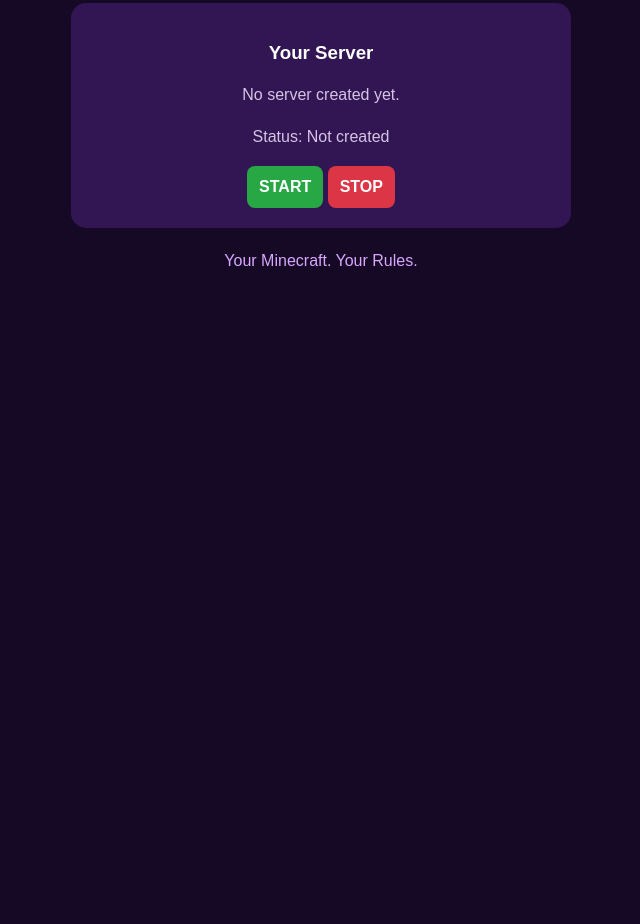
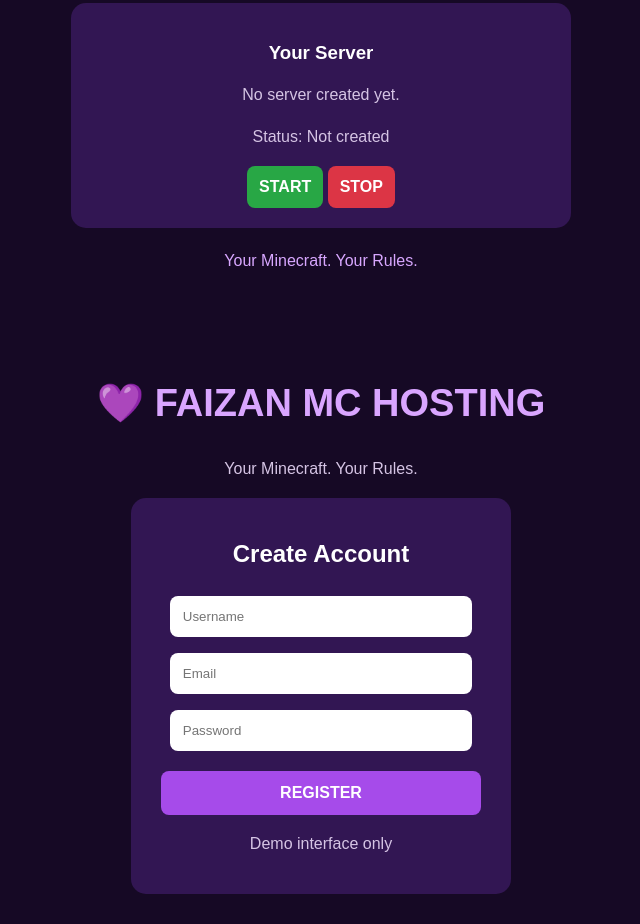
Before and after one commit to faizanmeezannittur-create/faizan-mc-hosting, a plain HTML site: page index.html in a window 1280 px wide. Shown: the part 1453-2377 px from the top of the page, without its empty margins (319-959 px from the left). Before the commit the page ends 1772 px from the top, so only its background shows below. Drawn offline with Linux system fonts and the light colour scheme.

Commit message:
Update index.html

```diff
--- a/index.html
+++ b/index.html
@@ -187,3 +187,45 @@ function stopServer() {
 </script>
 
 </html>
+
+<section id="auth" style="background:#160925;color:white;padding:30px 15px;text-align:center;font-family:Arial;border-radius:16px;">
+  <h1 style="color:#d9a5ff;">💜 FAIZAN MC HOSTING</h1>
+  <p>Your Minecraft. Your Rules.</p>
+
+  <div style="max-width:380px;margin:auto;background:#321653;padding:22px;border-radius:15px;">
+    <h2 id="authTitle">Create Account</h2>
+
+    <input id="authUser" placeholder="Username"
+      style="width:90%;padding:13px;margin:8px;border-radius:8px;border:0;">
+
+    <input id="authEmail" type="email" placeholder="Email"
+      style="width:90%;padding:13px;margin:8px;border-radius:8px;border:0;">
+
+    <input id="authPassword" type="password" placeholder="Password"
+      style="width:90%;padding:13px;margin:8px;border-radius:8px;border:0;">
+
+    <button onclick="demoRegister()"
+      style="padding:13px;background:#a64bea;color:white;border:0;border-radius:8px;width:95%;margin-top:12px;">
+      REGISTER
+    </button>
+
+    <p id="authMessage">Demo interface only</p>
+  </div>
+</section>
+
+<script>
+function demoRegister() {
+  const user = document.getElementById("authUser").value.trim();
+  const email = document.getElementById("authEmail").value.trim();
+  const password = document.getElementById("authPassword").value;
+
+  if (!user || !email || !password) {
+    document.getElementById("authMessage").innerText =
+      "Please fill all fields.";
+    return;
+  }
+
+  document.getElementById("authMessage").innerText =
+    "Demo only! Real account registration needs a secure backend.";
+}
+</script>
```
